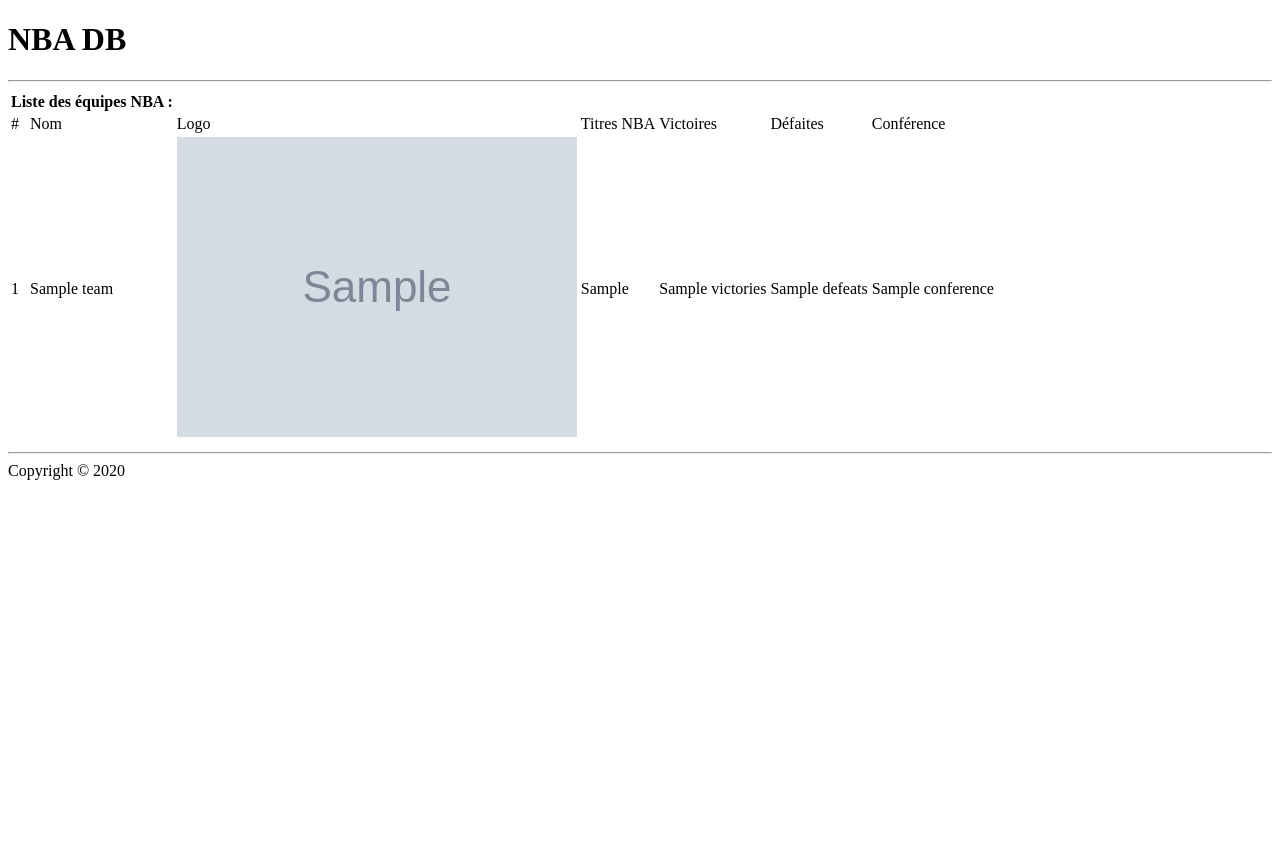
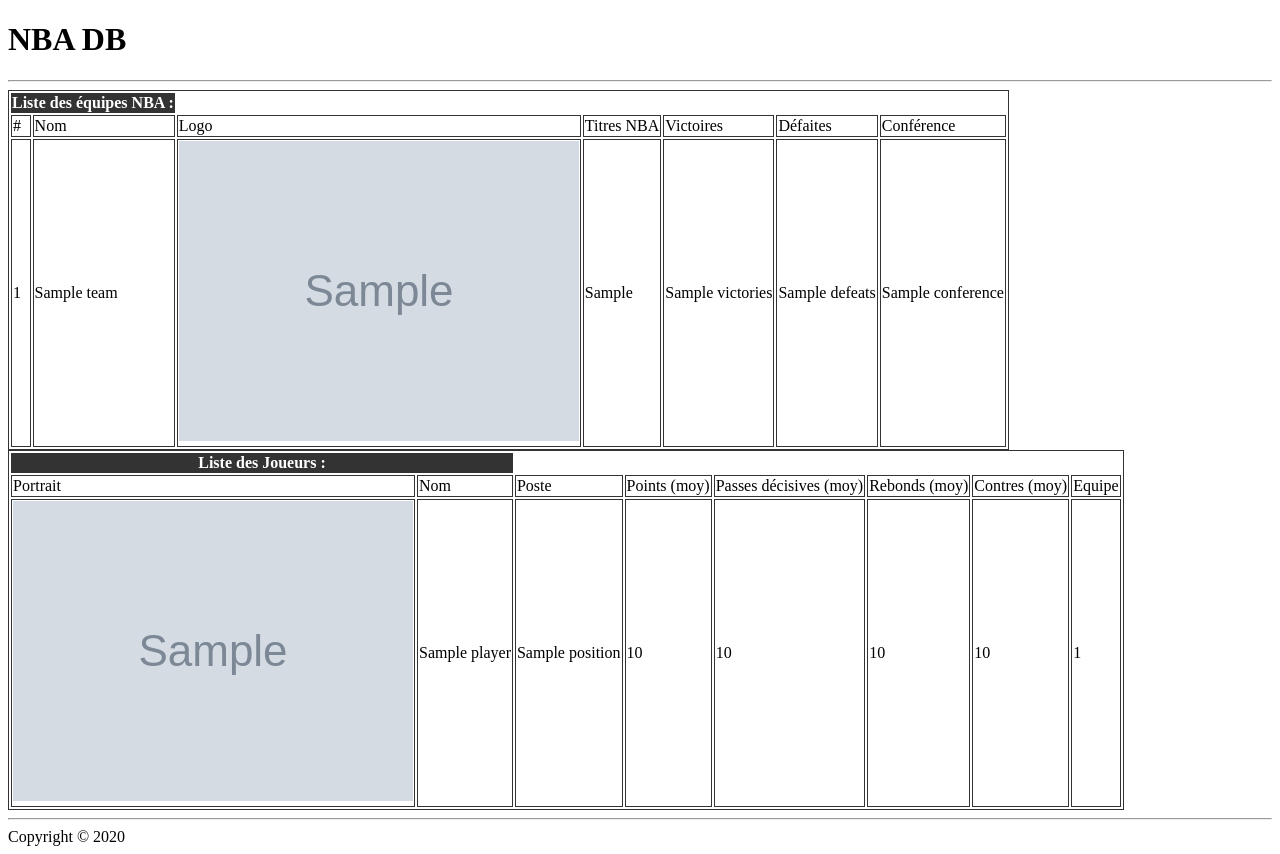
Before and after one commit to NicoExcalibur/NBA-db, a PHP site: template app/Views/home.tpl.php in a window 1280 px wide. Before the commit the page ends 480 px from the top, so only its background shows below. Run offline with PHP 8.4, Linux system fonts and the light colour scheme; the template is opened without the code that fills it: most values are stand-ins (such as "Sample title", 1, 10 or a date in 2020); grey boxes marked "Sample" are stand-in pictures; some libraries are stand-ins or nearby versions.

Commit message:
adding player class

```diff
--- a/app/Controllers/MainController.php
+++ b/app/Controllers/MainController.php
@@ -9,9 +9,13 @@
         $teamModel = new Team();
         $teamList = $teamModel->findAllForHomepage(); // on récupère un array d'objets Team
 
+        $playerModel = new Player();
+        $playerList = $playerModel->findAllPlayers();
+
         // afficher la vue (dernière ligne droite !
         $this->show('home', [
-            'teamList' => $teamList
+            'teamList'   => $teamList,
+            'playerList' => $playerList
         ]);
     }
 
--- a/app/Views/header.tpl.php
+++ b/app/Views/header.tpl.php
@@ -4,6 +4,7 @@
     <meta charset="UTF-8">
     <meta name="viewport" content="width=device-width, initial-scale=1.0">
     <meta http-equiv="X-UA-Compatible" content="ie=edge">
+    <link rel="stylesheet" href="assets/style.css">
     <title>NBA DataBase</title>
 </head>
 <body style="background-color: #FFF; color: #000;">
--- a/app/Views/home.tpl.php
+++ b/app/Views/home.tpl.php
@@ -27,3 +27,35 @@
         <?php endforeach; ?>
     </tbody>
 </table>
+
+<table>
+    <thead>
+        <tr>
+            <th colspan="2">Liste des Joueurs :</th>
+        </tr>
+    </thead>
+    <tbody>
+        <tr>
+            <td>Portrait</td>
+            <td>Nom</td>
+            <td>Poste</td>
+            <td>Points (moy)</td>
+            <td>Passes décisives (moy)</td>
+            <td>Rebonds (moy)</td>
+            <td>Contres (moy)</td>
+            <td>Equipe</td>
+        </tr>
+        <?php foreach ($viewData['playerList'] as $player) : ?>
+        <tr>
+            <td><img src="<?= $player->getLogo(); ?>" alt="Portrait de <?= $player->getName(); ?>"></td>
+            <td><?= $player->getName(); ?></td>
+            <td><?= $player->getPosition(); ?></td>
+            <td><?= $player->getPointsAvg(); ?></td>
+            <td><?= $player->getAssistsAvg(); ?></td>
+            <td><?= $player->getReboundsAvg(); ?></td>
+            <td><?= $player->getBlocksAvg(); ?></td>
+            <td><?= $player->getTeamId(); ?></td>
+        </tr>
+        <?php endforeach; ?>
+    </tbody>
+</table>
```
Also changed, not shown: app/Models/Player.php (added, +198 -0 lines), public/index.php (+11 -0 lines), app/Views/player.tpl.php (added), public/assets/style.css (added).
